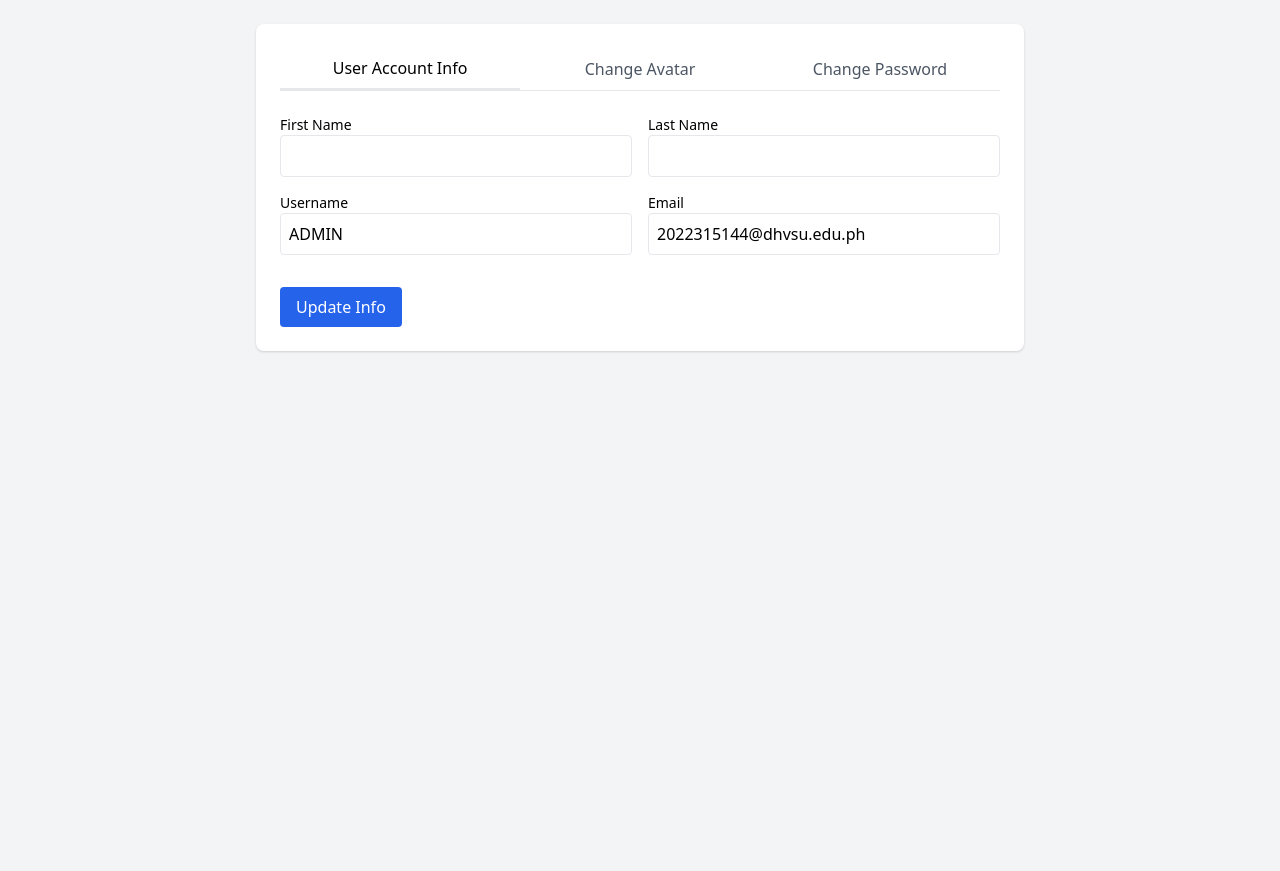
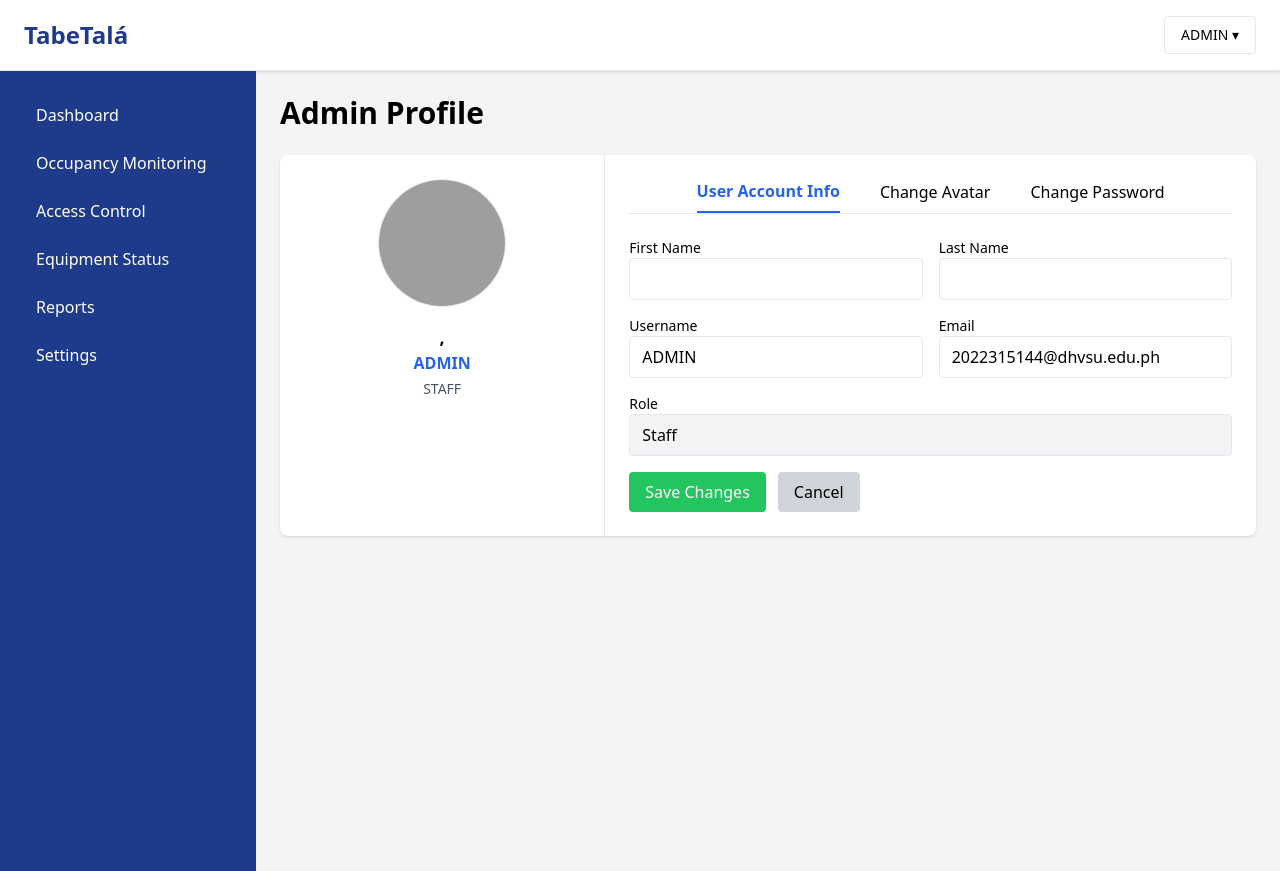
Before and after one commit to Ronalynsia/Tabetala, a PHP site: page /admin.php in a window 1280 px wide. Before the commit the page ends 352 px from the top, so only its background shows below. Run offline with PHP 8.4, Linux system fonts and the light colour scheme; a user stored in the database is signed in; data comes from the database, SQL or seed files in the repository; data that the repository does not hold is empty; some libraries are stand-ins or nearby versions; grey boxes are pictures that could not be loaded.

Commit message:
updated admin

```diff
--- a/Tabetala/admin.php
+++ b/Tabetala/admin.php
@@ -1,110 +1,240 @@
-<!-- profile.php -->
 <?php
 session_start();
 require_once __DIR__ . '/config/config.php';
 
+// --- Ensure $conn is available
+$conn = null;
+if (class_exists('Database')) {
+    try {
+        $db  = new Database();
+        $conn = $db->connect();
+    } catch (Exception $e) {
+        die("Database connection error: " . $e->getMessage());
+    }
+} elseif (isset($conn) && $conn instanceof PDO) {
+    // already connected
+} elseif (isset($pdo) && $pdo instanceof PDO) {
+    $conn = $pdo;
+} else {
+    die("Database connection not found. Check config.php");
+}
+
+// --- Require login
 if (!isset($_SESSION['user_id'])) {
     header("Location: auth/signin.php");
     exit;
 }
 
 $user_id = (int) $_SESSION['user_id'];
-$db = new Database();
-$conn = $db->connect();
 
-// Get user data
+// --- Fetch user safely
+try {
     $stmt = $conn->prepare("SELECT * FROM users WHERE id = :id LIMIT 1");
     $stmt->execute([":id" => $user_id]);
     $user = $stmt->fetch(PDO::FETCH_ASSOC);
+} catch (PDOException $e) {
+    die("Query error: " . $e->getMessage());
+}
+
+if (!$user) {
+    session_destroy();
+    header("Location: auth/signin.php");
+    exit;
+}
+
+// Flash messages from update_profile.php
+$success = $_SESSION['profile_success'] ?? null;
+$errors  = $_SESSION['profile_errors'] ?? null;
+unset($_SESSION['profile_success'], $_SESSION['profile_errors']);
 ?>
 <!DOCTYPE html>
 <html lang="en">
 <head>
-  <meta charset="UTF-8">
-  <title>Profile Settings</title>
-  <script src="https://cdn.jsdelivr.net/npm/alpinejs@3.x.x/dist/cdn.min.js" defer></script>
-  <link href="https://cdn.jsdelivr.net/npm/tailwindcss@2.2.19/dist/tailwind.min.css" rel="stylesheet">
+<meta charset="utf-8">
+<meta name="viewport" content="width=device-width,initial-scale=1">
+<title>Admin Profile</title>
+<script src="https://cdn.tailwindcss.com"></script>
+<script>
+  function showTab(tab) {
+    document.querySelectorAll(".tab-pane").forEach(el => el.classList.add("hidden"));
+    document.getElementById(tab).classList.remove("hidden");
+
+    document.querySelectorAll(".tab-link").forEach(el =>
+      el.classList.remove("border-b-2","border-blue-600","text-blue-600","font-semibold"));
+    document.getElementById(tab + "-tab")
+      .classList.add("border-b-2","border-blue-600","text-blue-600","font-semibold");
+  }
+</script>
 </head>
-<body class="bg-gray-100 p-6">
-  <div class="max-w-3xl mx-auto bg-white rounded-lg shadow p-6" x-data="{ tab: 'info' }">
-    <!-- Tabs -->
-    <div class="flex border-b mb-6">
-      <button @click="tab = 'info'" :class="tab==='info' ? 'border-b-2 border-teal-500 text-teal-600' : 'text-gray-600'" class="flex-1 py-2">User Account Info</button>
-      <button @click="tab = 'avatar'" :class="tab==='avatar' ? 'border-b-2 border-teal-500 text-teal-600' : 'text-gray-600'" class="flex-1 py-2">Change Avatar</button>
-      <button @click="tab = 'password'" :class="tab==='password' ? 'border-b-2 border-teal-500 text-teal-600' : 'text-gray-600'" class="flex-1 py-2">Change Password</button>
+<body class="bg-gray-100 font-sans">
+
+<header class="w-full bg-white border-b px-6 py-4 shadow flex items-center justify-between">
+  <h1 class="text-2xl font-bold text-blue-900">TabeTalá</h1>
+  <div class="relative">
+    <button id="userMenuButton"
+            class="inline-flex items-center px-4 py-2 bg-white border rounded text-sm">
+      <?= htmlspecialchars($user['username'] ?? '') ?> ▾
+    </button>
+    <div id="userDropdown"
+         class="hidden origin-top-right absolute right-0 mt-2 w-40 bg-white border rounded shadow">
+      <a href="admin.php" class="block px-4 py-2 hover:bg-gray-100">Profile</a>
+      <a href="logout.php" class="block px-4 py-2 hover:bg-gray-100">Log Out</a>
+    </div>
+  </div>
+</header>
+
+<div class="flex">
+  <!-- Sidebar -->
+  <aside class="w-64 bg-blue-900 text-white min-h-screen p-6">
+    <ul class="space-y-2">
+      <li><a href="dashboard.php" class="block px-3 py-2 rounded hover:bg-blue-800">Dashboard</a></li>
+      <li><a href="Occupancy.php" class="block px-3 py-2 rounded hover:bg-blue-800">Occupancy Monitoring</a></li>
+      <li><a href="Access.php" class="block px-3 py-2 rounded hover:bg-blue-800">Access Control</a></li>
+      <li><a href="Equipment.php" class="block px-3 py-2 rounded hover:bg-blue-800">Equipment Status</a></li>
+      <li><a href="Reports.php" class="block px-3 py-2 rounded hover:bg-blue-800">Reports</a></li>
+      <li><a href="Settings.php" class="block px-3 py-2 rounded hover:bg-blue-800">Settings</a></li>
+    </ul>
+  </aside>
+
+  <!-- Main Profile Content -->
+  <main class="flex-1 p-6">
+    <h2 class="text-3xl font-bold mb-6">Admin Profile</h2>
+
+    <?php if ($success): ?>
+      <div class="mb-4 p-4 bg-green-100 text-green-800 rounded">
+        <?= htmlspecialchars($success) ?>
+      </div>
+    <?php endif; ?>
+
+    <?php if (!empty($errors) && is_array($errors)): ?>
+      <div class="mb-4 p-4 bg-red-100 text-red-800 rounded">
+        <ul class="list-disc pl-5">
+          <?php foreach ($errors as $err): ?>
+            <li><?= htmlspecialchars($err) ?></li>
+          <?php endforeach; ?>
+        </ul>
+      </div>
+    <?php endif; ?>
+
+    <div class="bg-white rounded-lg shadow flex">
+      <!-- Left Profile Card -->
+      <div class="w-1/3 border-r p-6 text-center">
+        <img src="<?= htmlspecialchars($user['avatar'] ?? 'assets/avatar.png') ?>"
+             class="mx-auto w-32 h-32 rounded-full border mb-4" alt="Avatar">
+        <h2 class="font-bold text-lg uppercase">
+          <?= htmlspecialchars(($user['last_name'] ?? '') . ", " . ($user['first_name'] ?? '')) ?>
+        </h2>
+        <p class="text-blue-600 font-semibold"><?= htmlspecialchars($user['username'] ?? '') ?></p>
+        <p class="text-gray-600 uppercase text-sm mt-1"><?= htmlspecialchars($user['role'] ?? '') ?></p>
       </div>
 
-    <!-- User Info -->
-    <div x-show="tab === 'info'">
-      <form action="update_profile.php" method="POST" class="grid grid-cols-1 md:grid-cols-2 gap-4">
-        <input type="hidden" name="form_type" value="info">
-        <input type="hidden" name="user_id" value="<?= $user['id'] ?>">
-
-        <div>
-          <label class="block text-sm font-medium">First Name</label>
-          <input type="text" name="first_name" value="<?= htmlspecialchars($user['first_name']) ?>" class="w-full border rounded p-2">
+      <!-- Right Profile Tabs -->
+      <div class="w-2/3 p-6">
+        <div class="border-b mb-6 flex justify-center space-x-10">
+          <button id="user-info-tab" onclick="showTab('user-info')"
+                  class="tab-link border-b-2 border-blue-600 text-blue-600 font-semibold pb-2">
+            User Account Info
+          </button>
+          <button id="change-avatar-tab" onclick="showTab('change-avatar')"
+                  class="tab-link pb-2">Change Avatar</button>
+          <button id="change-password-tab" onclick="showTab('change-password')"
+                  class="tab-link pb-2">Change Password</button>
         </div>
 
+        <!-- User Info Tab -->
+        <div id="user-info" class="tab-pane">
+          <form action="update_profile.php" method="POST" class="space-y-4">
+            <input type="hidden" name="user_id" value="<?= (int)($user['id'] ?? 0) ?>">
+            <div class="grid grid-cols-2 gap-4">
               <div>
-          <label class="block text-sm font-medium">Last Name</label>
-          <input type="text" name="last_name" value="<?= htmlspecialchars($user['last_name']) ?>" class="w-full border rounded p-2">
+                <label class="block text-sm">First Name</label>
+                <input type="text" name="first_name"
+                       value="<?= htmlspecialchars($user['first_name'] ?? '') ?>"
+                       class="w-full border rounded px-3 py-2">
               </div>
-
               <div>
-          <label class="block text-sm font-medium">Username</label>
-          <input type="text" name="username" value="<?= htmlspecialchars($user['username']) ?>" class="w-full border rounded p-2">
+                <label class="block text-sm">Last Name</label>
+                <input type="text" name="last_name"
+                       value="<?= htmlspecialchars($user['last_name'] ?? '') ?>"
+                       class="w-full border rounded px-3 py-2">
               </div>
-
+            </div>
+            <div class="grid grid-cols-2 gap-4">
               <div>
-          <label class="block text-sm font-medium">Email</label>
-          <input type="email" name="email" value="<?= htmlspecialchars($user['email']) ?>" class="w-full border rounded p-2">
+                <label class="block text-sm">Username</label>
+                <input type="text" name="username"
+                       value="<?= htmlspecialchars($user['username'] ?? '') ?>"
+                       class="w-full border rounded px-3 py-2">
               </div>
-
-        <div class="col-span-2 mt-4">
-          <button type="submit" class="bg-blue-600 text-white px-4 py-2 rounded">Update Info</button>
+              <div>
+                <label class="block text-sm">Email</label>
+                <input type="email" name="email"
+                       value="<?= htmlspecialchars($user['email'] ?? '') ?>"
+                       class="w-full border rounded px-3 py-2">
+              </div>
+            </div>
+            <div>
+              <label class="block text-sm">Role</label>
+              <input type="text"
+                     value="<?= htmlspecialchars($user['role'] ?? '') ?>"
+                     class="w-full border rounded px-3 py-2 bg-gray-100" readonly>
+            </div>
+            <div class="flex gap-3">
+              <button type="submit" class="bg-green-500 text-white px-4 py-2 rounded">Save Changes</button>
+              <button type="reset" class="bg-gray-300 px-4 py-2 rounded">Cancel</button>
             </div>
           </form>
         </div>
 
-    <!-- Change Avatar -->
-    <div x-show="tab === 'avatar'" x-cloak>
-      <form action="update_profile.php" method="POST" enctype="multipart/form-data" class="flex flex-col items-center gap-4">
-        <input type="hidden" name="form_type" value="avatar">
-        <input type="hidden" name="user_id" value="<?= $user['id'] ?>">
-
-        <img src="<?= htmlspecialchars($user['profile_picture'] ?? 'uploads/default.png') ?>" alt="Avatar" class="w-32 h-32 rounded-full object-cover border">
-        <input type="file" name="profile_picture" accept="image/*" class="text-sm">
-
-        <button type="submit" class="bg-green-600 text-white px-4 py-2 rounded">Update Avatar</button>
+        <!-- Change Avatar Tab -->
+        <div id="change-avatar" class="tab-pane hidden">
+          <form action="update_avatar.php" method="POST" enctype="multipart/form-data" class="space-y-4">
+            <div>
+              <label class="block text-sm">Upload New Avatar</label>
+              <input type="file" name="avatar" accept="image/*"
+                     class="w-full border rounded px-3 py-2">
+            </div>
+            <div class="flex gap-3">
+              <button type="submit" class="bg-blue-600 text-white px-4 py-2 rounded">Upload</button>
+              <button type="reset" class="bg-gray-300 px-4 py-2 rounded">Cancel</button>
+            </div>
           </form>
         </div>
 
-    <!-- Change Password -->
-    <div x-show="tab === 'password'" x-cloak>
-      <form action="update_profile.php" method="POST" class="grid grid-cols-1 md:grid-cols-3 gap-4">
-        <input type="hidden" name="form_type" value="password">
-        <input type="hidden" name="user_id" value="<?= $user['id'] ?>">
-
+        <!-- Change Password Tab -->
+        <div id="change-password" class="tab-pane hidden">
+          <form action="update_password.php" method="POST" class="space-y-4">
             <div>
-          <label class="block text-sm font-medium">Current Password</label>
-          <input type="password" name="current_password" class="w-full border rounded p-2">
+              <label class="block text-sm">Current Password</label>
+              <input type="password" name="current_password"
+                     class="w-full border rounded px-3 py-2">
             </div>
-
             <div>
-          <label class="block text-sm font-medium">New Password</label>
-          <input type="password" name="new_password" class="w-full border rounded p-2">
+              <label class="block text-sm">New Password</label>
+              <input type="password" name="new_password"
+                     class="w-full border rounded px-3 py-2">
             </div>
-
             <div>
-          <label class="block text-sm font-medium">Confirm Password</label>
-          <input type="password" name="confirm_password" class="w-full border rounded p-2">
+              <label class="block text-sm">Confirm Password</label>
+              <input type="password" name="confirm_password"
+                     class="w-full border rounded px-3 py-2">
             </div>
-
-        <div class="col-span-3 mt-4">
-          <button type="submit" class="bg-yellow-600 text-white px-4 py-2 rounded">Update Password</button>
+            <div class="flex gap-3">
+              <button type="submit" class="bg-blue-600 text-white px-4 py-2 rounded">Change Password</button>
+              <button type="reset" class="bg-gray-300 px-4 py-2 rounded">Cancel</button>
             </div>
           </form>
         </div>
       </div>
+    </div>
+  </main>
+</div>
+
+<script>
+document.getElementById('userMenuButton').addEventListener('click', function() {
+  document.getElementById('userDropdown').classList.toggle('hidden');
+});
+</script>
+
 </body>
 </html>
```
Lines whose indentation alone changed are shown as unchanged.
